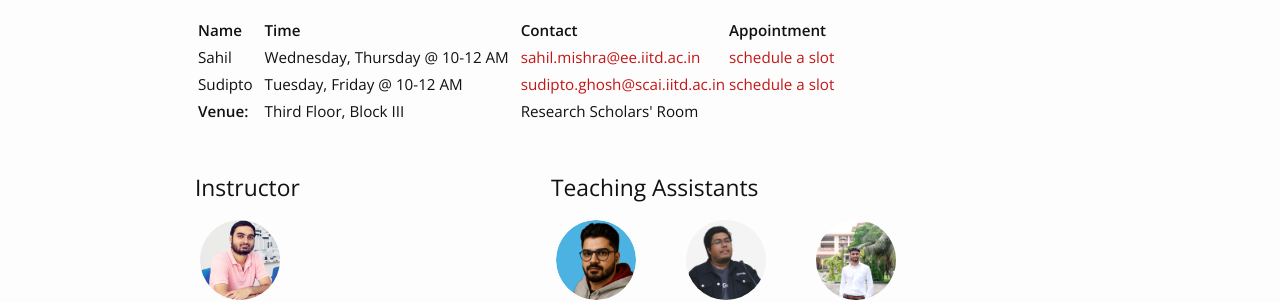
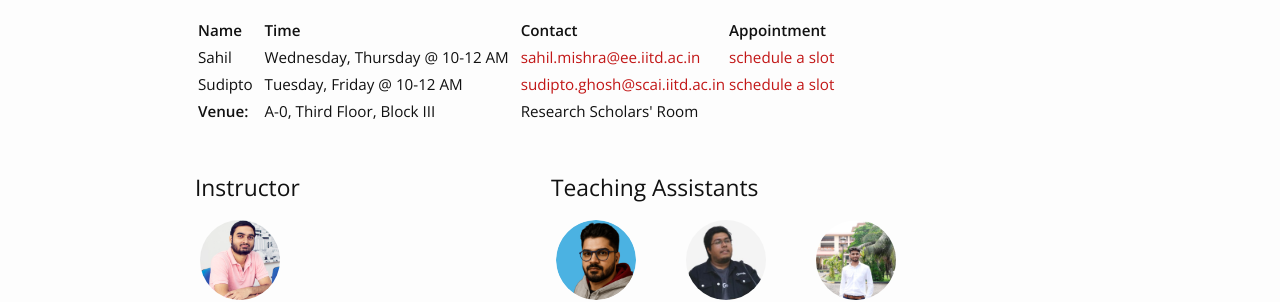
Before and after one commit to lcs2-iitd/ELL409-2501, a Jekyll site: the page built from index.md, in a window 1280 px wide. Shown: the part 1547-1849 px from the top of the page. Built offline with Jekyll 4.4.1, drawn with Linux system fonts in a browser that asks for light colours; nearby versions of some CDN libraries.

Commit message:
Update home.html

```diff
--- a/_layouts/home.html
+++ b/_layouts/home.html
@@ -73,7 +73,7 @@ layout: default
         </tr>
         <tr>
             <td><b>Venue:</b></td>
-            <td>Third Floor, Block III</td>
+            <td>A-0, Third Floor, Block III</td>
             <td>Research Scholars' Room</td>
         </tr>
     </table>
```
